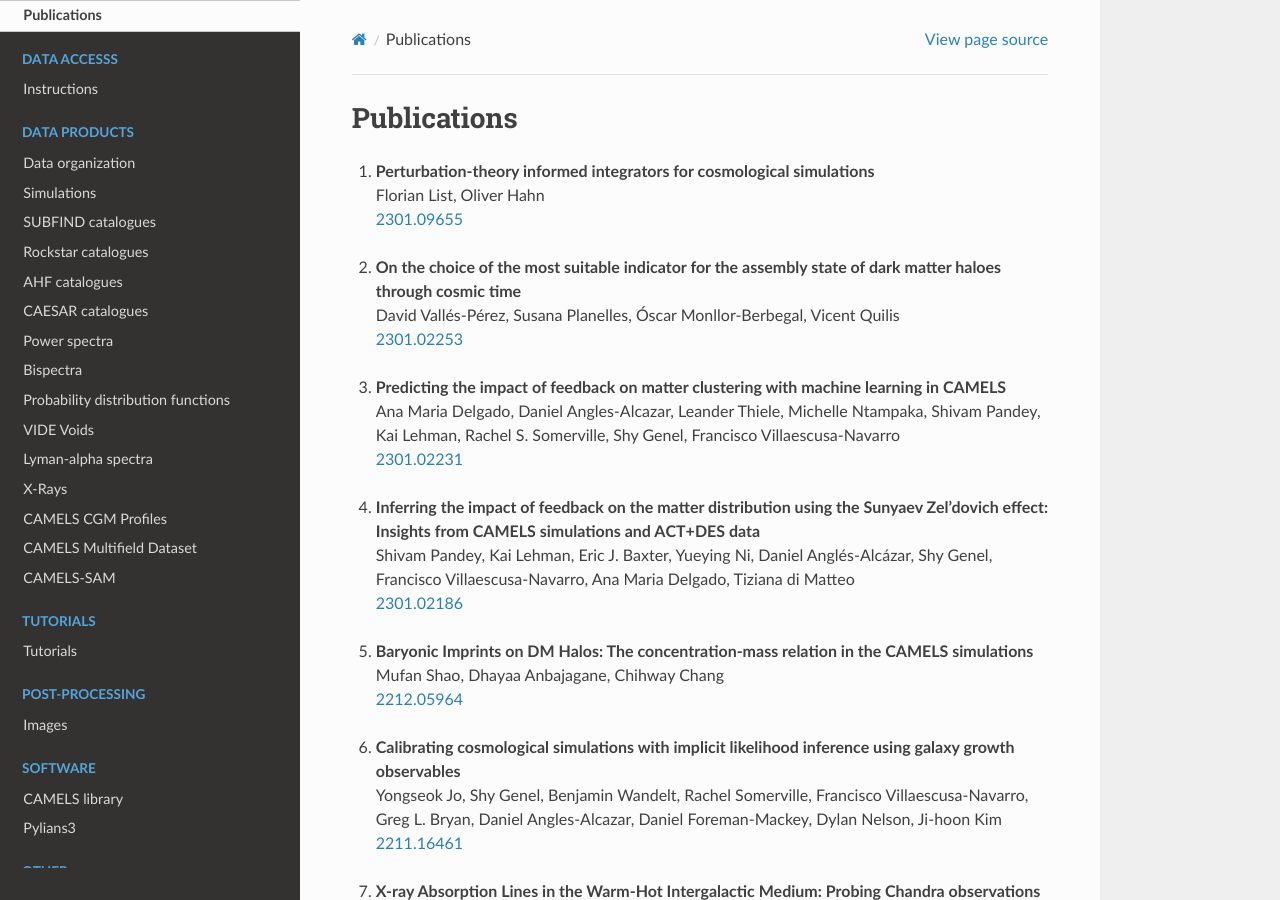
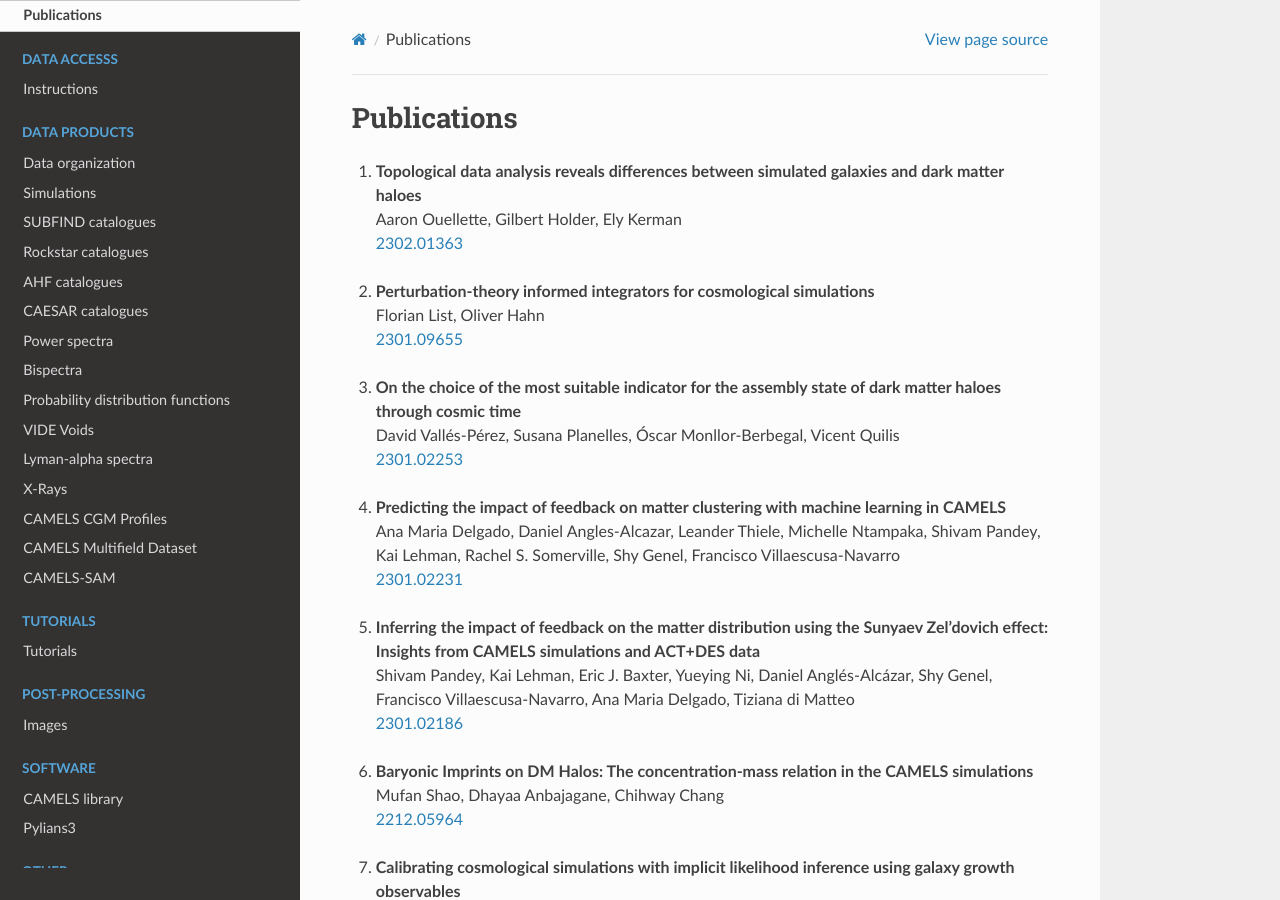
Before and after one commit to franciscovillaescusa/CAMELS, a Sphinx documentation site: the page built from docs/source/publications.rst, in a window 1280 px wide and 900 px high. Built offline with Sphinx 7.4.7 and the Read the Docs theme 2.0.0, drawn with Linux system fonts in a browser that asks for light colours; pages that are not in the unit, such as notebooks, are missing from menus.

Commit message:
publications updated

```diff
--- a/docs/source/publications.rst
+++ b/docs/source/publications.rst
@@ -1,6 +1,10 @@
 ************
 Publications
 ************
+
+#. | **Topological data analysis reveals differences between simulated galaxies and dark matter haloes**
+   | Aaron Ouellette, Gilbert Holder, Ely Kerman
+   | `2302.01363 <https://arxiv.org/abs/2302.01363>`_
 
 #. | **Perturbation-theory informed integrators for cosmological simulations**
    | Florian List, Oliver Hahn
```
